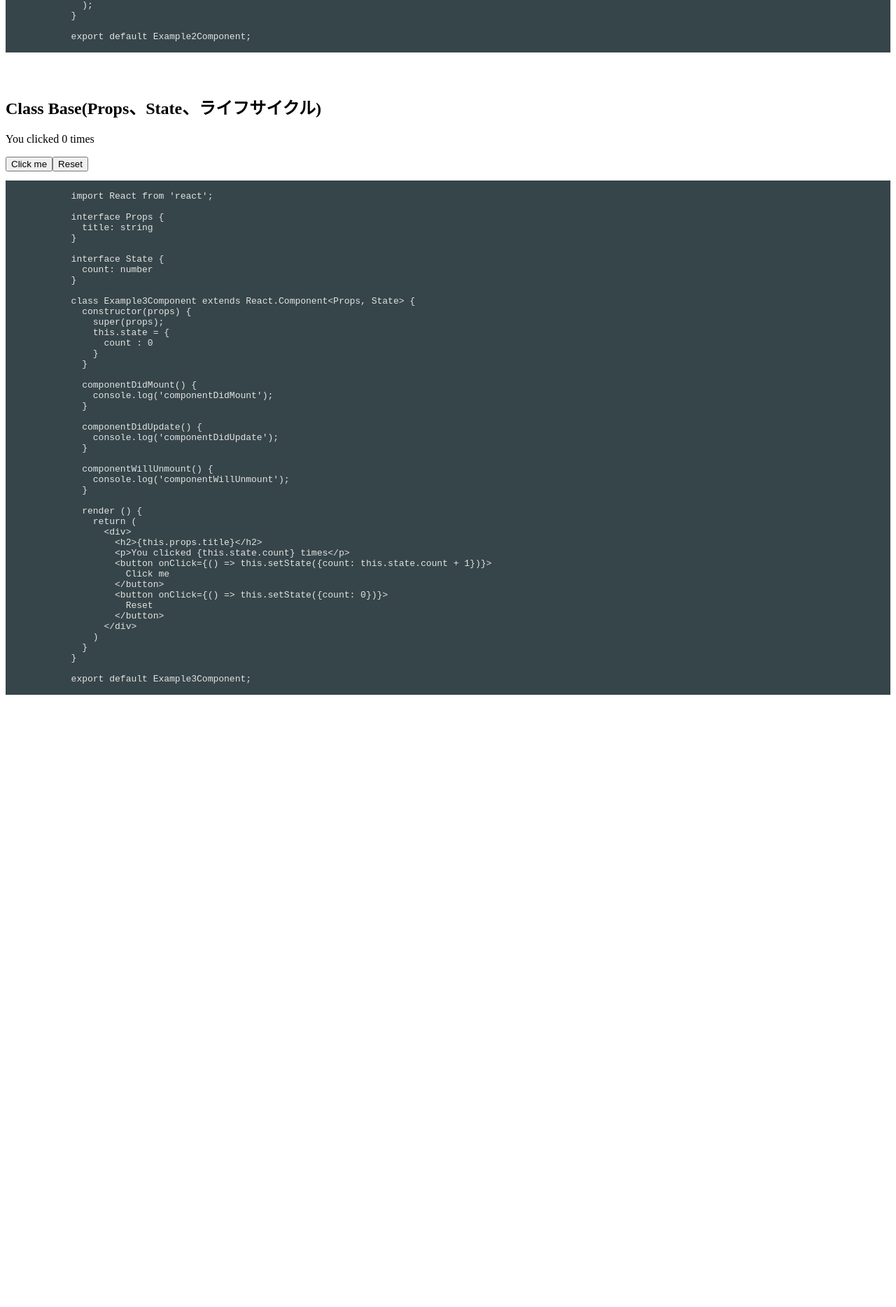
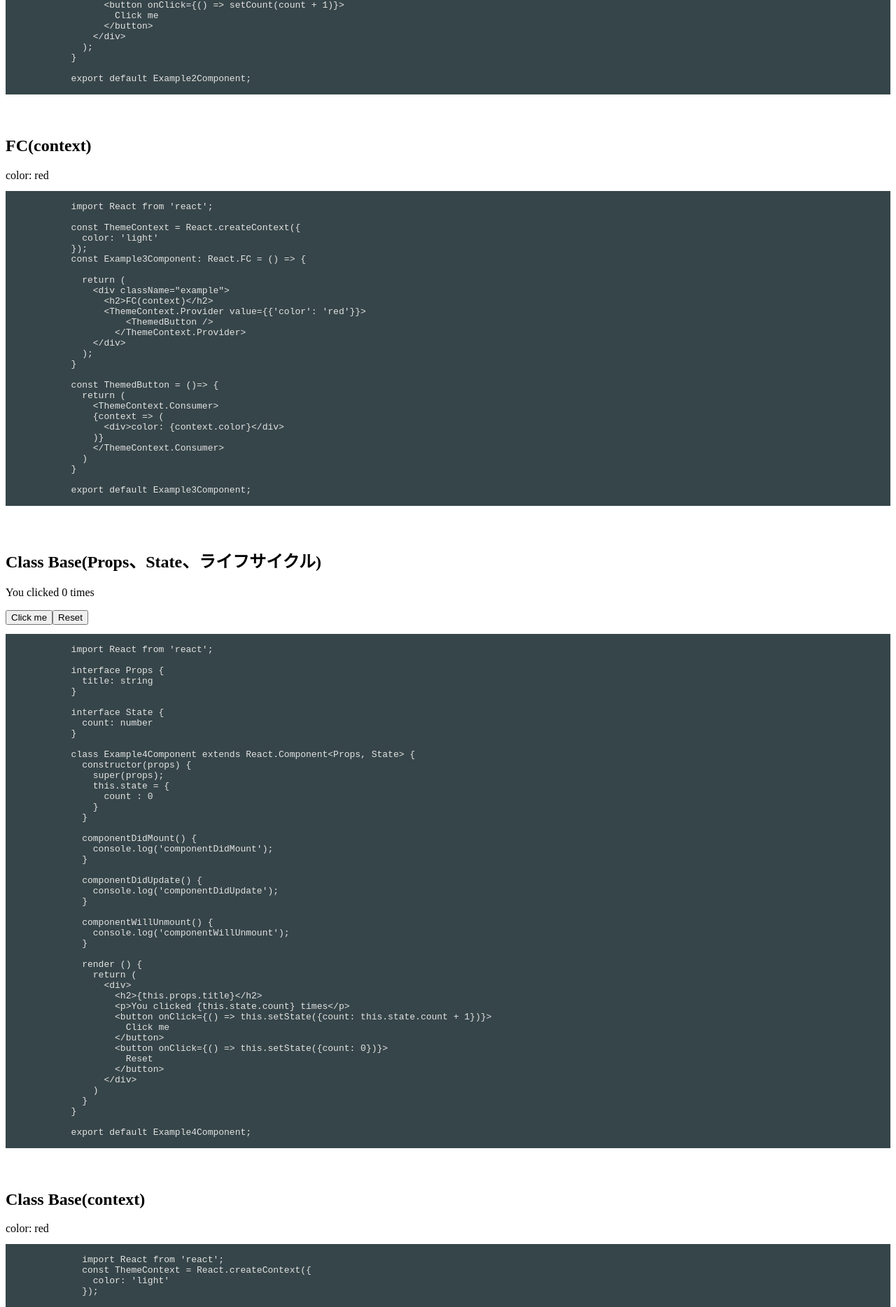
Before and after one commit to jochouen/react-typescript, a React app: page / in a window 1280 px wide. Shown: the part 760-2628 px from the top of the page at 70% size. Before the commit the page ends 1813 px from the top, so only its background shows below. Built offline with nearby package versions, Linux system fonts and the light colour scheme.

Commit message:
react typescript test

```diff
--- a/src/app/app.tsx
+++ b/src/app/app.tsx
@@ -4,14 +4,18 @@ import './components/ExampleComponent.scss';
 import Example1Component from './components/Example1Component';
 import Example2Component from './components/Example2Component';
 import Example3Component from './components/Example3Component';
+import Example4Component from './components/Example4Component';
+import Example5Component from './components/Example5Component';
 
 const App = () => {
   return (
     <div>
       <h1>Examples</h1>
       <Example1Component />
-      <Example2Component title="Hooks(Props、UseState、UseEffect)" />
-      <Example3Component title="Class Base(Props、State、ライフサイクル)" />
+      <Example2Component title="Hooks(UseState、UseEffect、UseCallback)" />
+      <Example3Component />
+      <Example4Component title="Class Base(Props、State、ライフサイクル)" />
+      <Example5Component />
     </div>
   );
 }
--- a/src/app/components/Example2Component.tsx
+++ b/src/app/components/Example2Component.tsx
@@ -1,4 +1,4 @@
-import React, { useState, useEffect } from 'react';
+import React, { useState, useEffect, useCallback } from 'react';
 
 interface Props {
   title: string
@@ -11,11 +11,16 @@ const Example2Component: React.FC<Props> = (props) => {
     console.log('useEffect');
   });
 
+  const updateCount = useCallback(() => {
+    setCount(count + 1)
+  }, [count])
+
+
   return (
     <div className="example">
       <h2>{props.title}</h2>
       <p>You clicked {count} times</p>
-      <button onClick={() => setCount(count + 1)}>
+      <button onClick={updateCount}>
         Click me
       </button>
       <pre>
@@ -29,6 +34,10 @@ const Example2Component: React.FC<Props> = (props) => {
               useEffect(() => {
                 console.log('useEffect');
               });
+
+              const updateCount = useCallback(() => {
+                setCount(count + 1)
+              }, [count])
 
               return (
                 <div className="example">
--- a/src/app/components/Example3Component.tsx
+++ b/src/app/components/Example3Component.tsx
@@ -1,92 +1,44 @@
 import React from 'react';
 
-interface Props {
-  title: string
-}
+const ThemeContext = React.createContext({
+  color: 'light'
+});
+const Example3Component: React.FC = () => {
 
-interface State {
-  count: number
-}
-
-class Example3Component extends React.Component<Props, State> {
-  constructor(props) {
-    super(props);
-    this.state = {
-      count : 0
-    }
-  }
-
-  componentDidMount() {
-    console.log('componentDidMount');
-  }
-
-  componentDidUpdate() {
-    console.log('componentDidUpdate');
-  }
-
-  componentWillUnmount() {
-    console.log('componentWillUnmount');
-  }
-
-  render () {
   return (
     <div className="example">
-        <h2>{this.props.title}</h2>
-        <p>You clicked {this.state.count} times</p>
-        <button onClick={() => this.setState({count: this.state.count + 1})}>
-          Click me
-        </button>
-
-        <button onClick={() => this.setState({count: 0})}>
-          Reset
-        </button>
+      <h2>FC(context)</h2>
+      <ThemeContext.Provider value={{'color': 'red'}}>
+          <ThemedButton />
+        </ThemeContext.Provider>
       <pre>
         <code>
           {`
             import React from 'react';
 
-            interface Props {
-              title: string
+            const ThemeContext = React.createContext({
+              color: 'light'
+            });
+            const Example3Component: React.FC = () => {
+
+              return (
+                <div className="example">
+                  <h2>FC(context)</h2>
+                  <ThemeContext.Provider value={{'color': 'red'}}>
+                      <ThemedButton />
+                    </ThemeContext.Provider>
+                </div>
+              );
             }
 
-            interface State {
-              count: number
-            }
-
-            class Example3Component extends React.Component<Props, State> {
-              constructor(props) {
-                super(props);
-                this.state = {
-                  count : 0
-                }
-              }
-
-              componentDidMount() {
-                console.log('componentDidMount');
-              }
-
-              componentDidUpdate() {
-                console.log('componentDidUpdate');
-              }
-
-              componentWillUnmount() {
-                console.log('componentWillUnmount');
-              }
-
-              render () {
+            const ThemedButton = ()=> {
               return (
-                  <div>
-                    <h2>{this.props.title}</h2>
-                    <p>You clicked {this.state.count} times</p>
-                    <button onClick={() => this.setState({count: this.state.count + 1})}>
-                      Click me
-                    </button>
-                    <button onClick={() => this.setState({count: 0})}>
-                      Reset
-                    </button>
-                  </div>
+                <ThemeContext.Consumer>
+                {context => (
+                  <div>color: {context.color}</div>
+                )}
+                </ThemeContext.Consumer>
               )
-              }
             }
 
             export default Example3Component;
@@ -94,8 +46,17 @@ class Example3Component extends React.Component<Props, State> {
         </code>
       </pre>
     </div>
+  );
+}
+
+const ThemedButton = ()=> {
+  return (
+    <ThemeContext.Consumer>
+    {context => (
+      <div>color: {context.color}</div>
+    )}
+    </ThemeContext.Consumer>
   )
-  }
 }
 
 export default Example3Component;
--- /dev/null
+++ b/src/app/components/Example4Component.tsx
@@ -0,0 +1,101 @@
+import React from 'react';
+
+interface Props {
+  title: string
+}
+
+interface State {
+  count: number
+}
+
+class Example4Component extends React.Component<Props, State> {
+  constructor(props) {
+    super(props);
+    this.state = {
+      count : 0
+    }
+  }
+
+  componentDidMount() {
+    console.log('componentDidMount');
+  }
+
+  componentDidUpdate() {
+    console.log('componentDidUpdate');
+  }
+
+  componentWillUnmount() {
+    console.log('componentWillUnmount');
+  }
+
+  render () {
+    return (
+      <div className="example">
+        <h2>{this.props.title}</h2>
+        <p>You clicked {this.state.count} times</p>
+        <button onClick={() => this.setState({count: this.state.count + 1})}>
+          Click me
+        </button>
+
+        <button onClick={() => this.setState({count: 0})}>
+          Reset
+        </button>
+        <pre>
+          <code>
+            {`
+            import React from 'react';
+
+            interface Props {
+              title: string
+            }
+
+            interface State {
+              count: number
+            }
+
+            class Example4Component extends React.Component<Props, State> {
+              constructor(props) {
+                super(props);
+                this.state = {
+                  count : 0
+                }
+              }
+
+              componentDidMount() {
+                console.log('componentDidMount');
+              }
+
+              componentDidUpdate() {
+                console.log('componentDidUpdate');
+              }
+
+              componentWillUnmount() {
+                console.log('componentWillUnmount');
+              }
+
+              render () {
+                return (
+                  <div>
+                    <h2>{this.props.title}</h2>
+                    <p>You clicked {this.state.count} times</p>
+                    <button onClick={() => this.setState({count: this.state.count + 1})}>
+                      Click me
+                    </button>
+                    <button onClick={() => this.setState({count: 0})}>
+                      Reset
+                    </button>
+                  </div>
+                )
+              }
+            }
+
+            export default Example4Component;
+            `}
+          </code>
+        </pre>
+      </div>
+    )
+  }
+}
+
+export default Example4Component;
--- /dev/null
+++ b/src/app/components/Example5Component.tsx
@@ -0,0 +1,78 @@
+import React from 'react';
+const ThemeContext = React.createContext({
+  color: 'light'
+});
+
+class Example5Component extends React.Component {
+  constructor(props) {
+    super(props);
+  }
+
+  render () {
+    return (
+      <div className="example">
+        <h2>Class Base(context)</h2>
+        <ThemeContext.Provider value={{'color': 'red'}}>
+          <ThemedButton />
+        </ThemeContext.Provider>
+        <pre>
+          <code>
+            {`
+              import React from 'react';
+              const ThemeContext = React.createContext({
+                color: 'light'
+              });
+
+              class Example5Component extends React.Component {
+                constructor(props) {
+                  super(props);
+                }
+
+                render () {
+                  return (
+                    <div className="example">
+                      <h2>Class Base(context)</h2>
+                      <ThemeContext.Provider value={{'color': 'red'}}>
+                        <ThemedButton />
+                      </ThemeContext.Provider>
+                    </div>
+                  )
+                }
+              }
+
+
+              class ThemedButton extends React.Component {
+                render() {
+                  return (
+                    <ThemeContext.Consumer>
+                    {context => (
+                      <div>{context.color}</div>
+                    )}
+                    </ThemeContext.Consumer>
+                  )
+                }
+              }
+
+              export default Example5Component;
+            `}
+          </code>
+        </pre>
+      </div>
+    )
+  }
+}
+
+
+class ThemedButton extends React.Component {
+  render() {
+    return (
+      <ThemeContext.Consumer>
+      {context => (
+        <div>color: {context.color}</div>
+      )}
+      </ThemeContext.Consumer>
+    )
+  }
+}
+
+export default Example5Component;
--- a/webpack.config.js
+++ b/webpack.config.js
@@ -14,6 +14,11 @@ module.exports = {
   output: {
     path: __dirname + '/public',
     filename: 'build/[name].[contenthash].js'
+  },
+  optimization: {
+    splitChunks: {
+      chunks: 'all'
+    }
   },
   resolve: {
     extensions: ['.ts', '.tsx', '.js']
```
Lines whose indentation alone changed are shown as unchanged.
